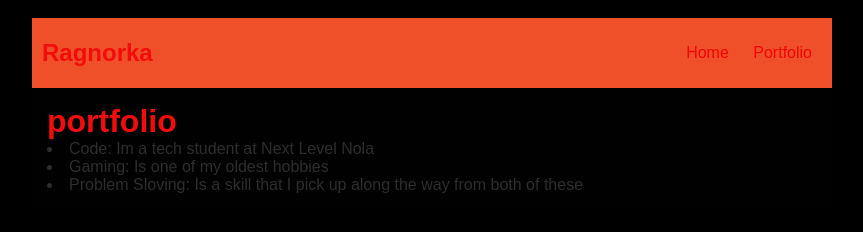
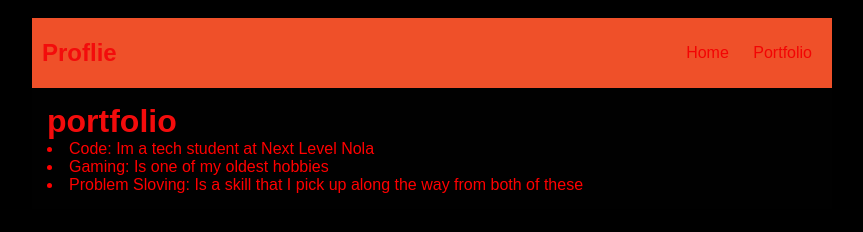
Before and after one commit to jamsco-nln/jamsco-nln.github.io, a plain HTML site: page portfolio.html in a window 1280 px wide. Shown: the whole page, without its empty margins (208-1071 px from the left). Drawn offline with Linux system fonts and the light colour scheme.

Commit message:
make website

```diff
--- a/portfolio.html
+++ b/portfolio.html
@@ -5,7 +5,7 @@
     <style>
         body {
              background: rgb(0, 0, 0);
-             color: rgb(45, 45, 45);
+             color: rgb(255, 0, 0);
              padding: 10px;
              font-family: arial;
          }
@@ -44,7 +44,6 @@
              text-decoration: none;
              color: rgb(243, 4, 4);
          }
-
          /* main container area beneath menu */
          main {
              background: rgb(1, 1, 1);
@@ -59,7 +58,7 @@
 <body>
     <div id="all-contents">
         <nav>
-            <h1>Ragnorka</h1>
+            <h1>Proflie</h1>
             <ul id="nav-ul">
                 <li class="nav-li">
                     <a class="nav-a" href="index.html">Home</a>
```
Also changed, not shown: index.HTML (+1 -1 lines).
